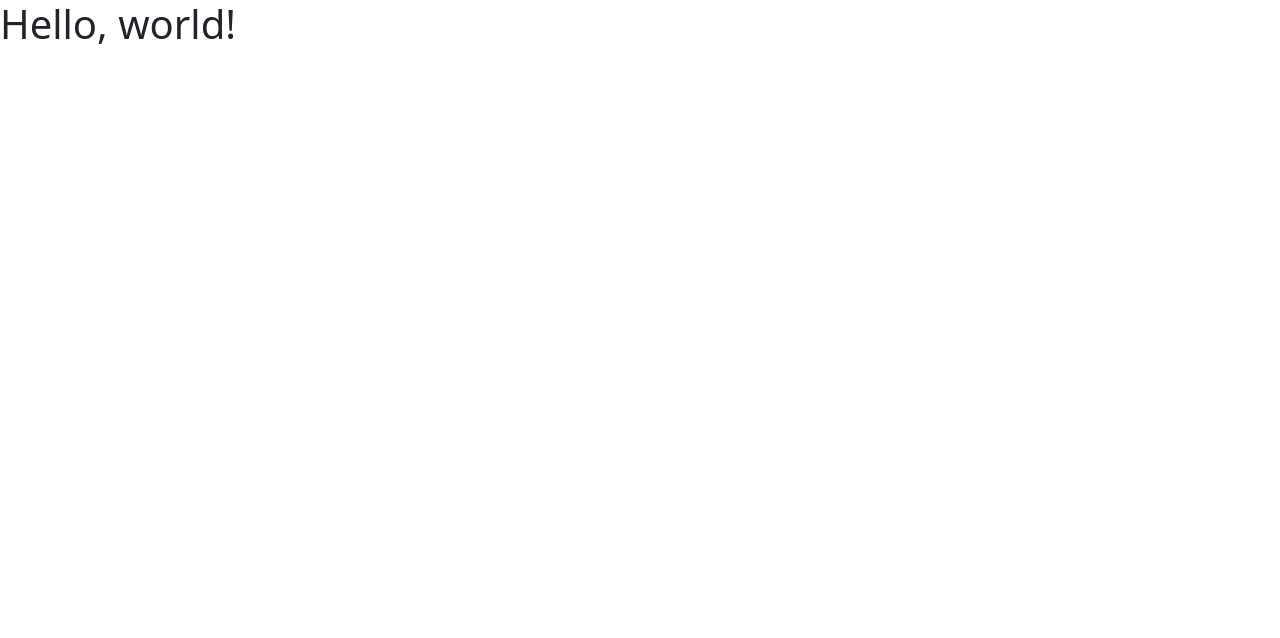
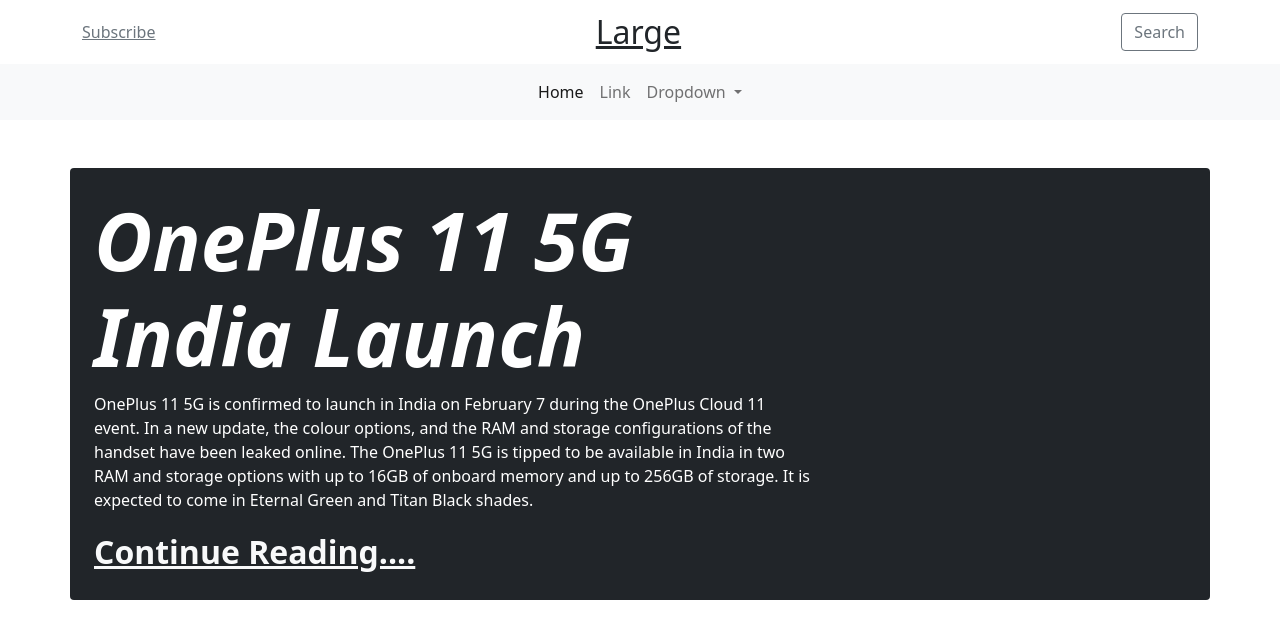
Before and after one commit to raghulashok16/newspaper-bootstrap, a plain HTML site: page index.html in a window 1280 px wide. Drawn offline with nearby package versions, Linux system fonts and the light colour scheme.

Commit message:
navbar and main content added

```diff
--- a/index.html
+++ b/index.html
@@ -14,8 +14,73 @@
 </head>
 
 <body>
-    <h1>Hello, world!</h1>
+    <section class="top py-2">
+        <div class="container d-flex justify-content-between align-items-center">
+            <div>
+                <a href="#" class="link-secondary">Subscribe</a>
+            </div>
+            <div>
+                <a href="#" class="link-dark fs-2">Large</a>
+            </div>
+            <div>
+                <button class="btn btn-outline-secondary">Search</button>
+            </div>
+        </div>
+    </section>
+    <nav class="navbar navbar-expand-lg navbar-light bg-light">
+        <div class="container-fluid">
+            <a class="navbar-brand d-lg-none" href="#">TN News Blog</a>
+            <button class="navbar-toggler" type="button" data-bs-toggle="collapse"
+                data-bs-target="#navbarSupportedContent" aria-controls="navbarSupportedContent" aria-expanded="false"
+                aria-label="Toggle navigation">
+                <span class="navbar-toggler-icon"></span>
+            </button>
+            <div class="collapse navbar-collapse" id="navbarSupportedContent">
+                <ul class="navbar-nav mx-auto mb-2 mb-lg-0">
+                    <li class="nav-item">
+                        <a class="nav-link active" aria-current="page" href="#">Home</a>
+                    </li>
+                    <li class="nav-item">
+                        <a class="nav-link" href="#">Link</a>
+                    </li>
+                    <li class="nav-item dropdown">
+                        <a class="nav-link dropdown-toggle" href="#" id="navbarDropdown" role="button"
+                            data-bs-toggle="dropdown" aria-expanded="false">
+                            Dropdown
+                        </a>
+                        <ul class="dropdown-menu" aria-labelledby="navbarDropdown">
+                            <li><a class="dropdown-item" href="#">Action</a></li>
+                            <li><a class="dropdown-item" href="#">Another action</a></li>
+                            <li>
+                                <hr class="dropdown-divider">
+                            </li>
+                            <li><a class="dropdown-item" href="#">Something else here</a></li>
+                        </ul>
+                    </li>
 
+                </ul>
+
+            </div>
+        </div>
+    </nav>
+    <section class="mt-5">
+        <div class="container bg-dark text-white rounded p-4">
+            <div class="row">
+                <div class="col-lg-8">
+                    <h1 class="display-1 fw-bolder fst-italic">
+                        OnePlus 11 5G India Launch
+                    </h1>
+                    <p>OnePlus 11 5G is confirmed to launch in India on February 7 during the OnePlus Cloud 11 event. In
+                        a new update, the colour options, and the RAM and storage configurations of the handset have
+                        been leaked online. The OnePlus 11 5G is tipped to be available in India in two RAM and storage
+                        options with up to 16GB of onboard memory and up to 256GB of storage. It is expected to come in
+                        Eternal Green and Titan Black shades.</p>
+                    <a href="#" class="link-light fs-2 fw-bolder">Continue Reading....</a>
+                </div>
+            </div>
+        </div>
+
+    </section>
     <!-- Optional JavaScript; choose one of the two! -->
 
     <!-- Option 1: Bootstrap Bundle with Popper -->
```
